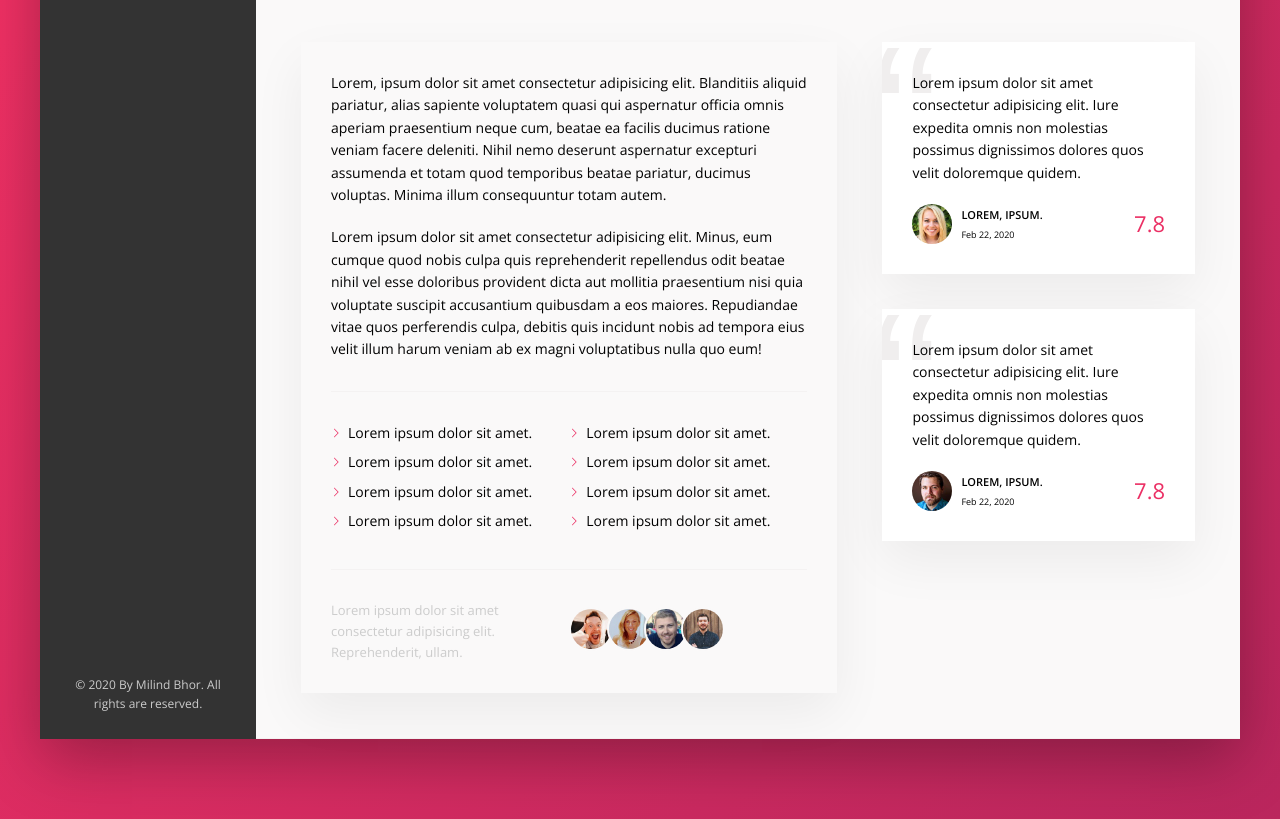
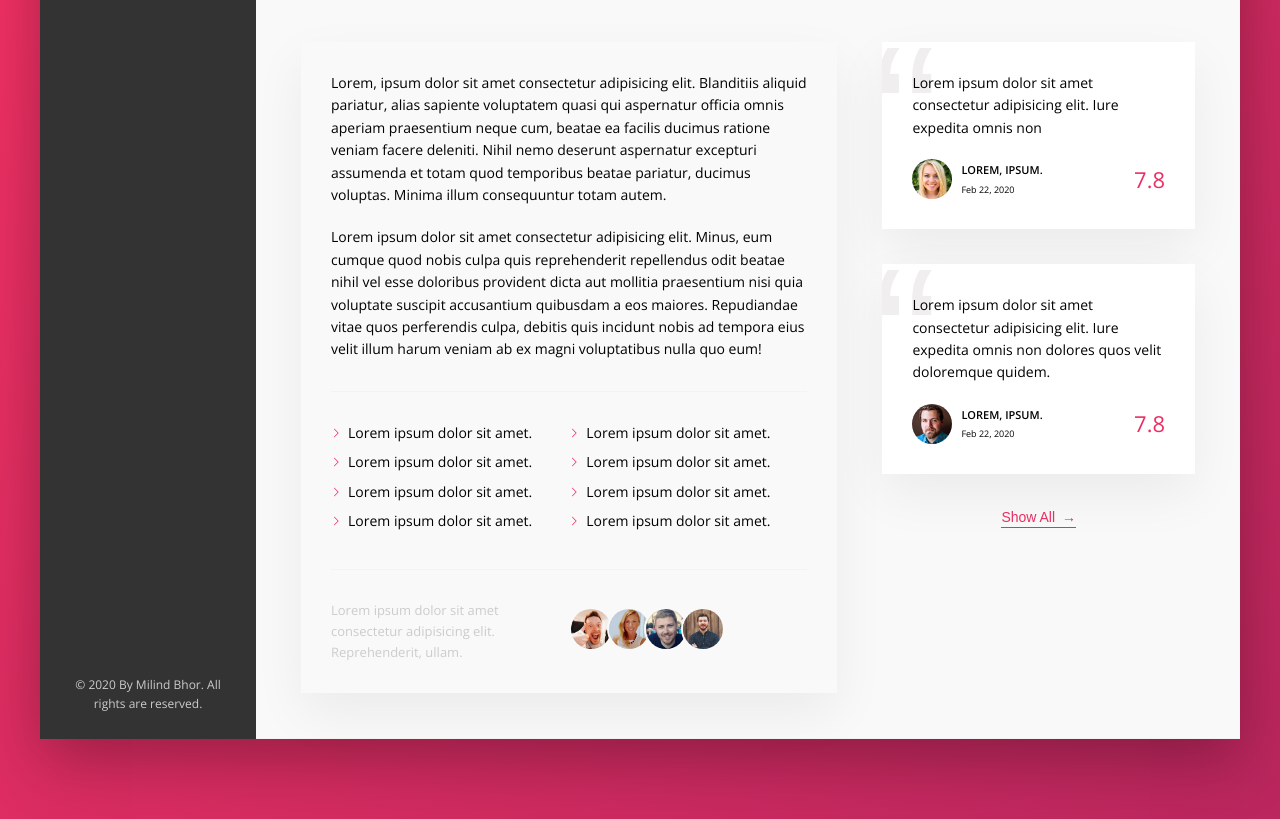
Before and after one commit to bhormilind/AdvancedCSS, a website: page TrilloProject/index.html in a window 1280 px wide. Shown: the part 620-1439 px from the top of the page. Drawn offline with nearby package versions, Linux system fonts and the light colour scheme.

Commit message:
Inline Button Animation Added

```diff
--- a/TrilloProject/index.html
+++ b/TrilloProject/index.html
@@ -176,7 +176,7 @@
                     <figure class="user-reviews">
                         <figure class="review">
                             <blockquote class="review__text">Lorem ipsum dolor sit amet consectetur adipisicing elit. Iure expedita omnis non
-                                molestias possimus dignissimos dolores quos velit doloremque quidem.</blockquote>
+                                </blockquote>
 
                             <figurecaption class="review__user">
                                 <img src="./img/user-6.jpg" alt="" class="review__photo">
@@ -190,7 +190,7 @@
 
                         <figure class="review">
                             <blockquote class="review__text">Lorem ipsum dolor sit amet consectetur adipisicing elit. Iure expedita omnis non
-                                molestias possimus dignissimos dolores quos velit doloremque quidem.</blockquote>
+                                 dolores quos velit doloremque quidem.</blockquote>
 
                             <figurecaption class="review__user">
                                 <img src="./img/user-5.jpg" alt="" class="review__photo">
@@ -201,7 +201,13 @@
                                 <div class="review__rating">7.8</div>
                             </figurecaption>
                         </figure>
+
+                        <button class="btn-inline">Show All
+                            <span>&rarr;</span>
+                        </button>
                     </figure>
+
+
                 </div>
             </main>
         </div>
--- a/TrilloProject/sass/_components.scss
+++ b/TrilloProject/sass/_components.scss
@@ -270,6 +270,15 @@
 
   &:hover {
     color: var(--color-grey-dark-1);
+
+    span{
+        margin-left: 8px;
+    }
+  }
+
+  & span {
+      margin-left: 3px;
+      transition: margin-left .2s;
   }
 
   &:focus {
--- a/TrilloProject/sass/_layout.scss
+++ b/TrilloProject/sass/_layout.scss
@@ -42,6 +42,7 @@
   @include bb-section;
 
   font-size: 1.4rem;
+
 }
 
 .description {
@@ -53,4 +54,8 @@
 
 .user-reviews {
   flex: 1;
+
+  display: flex;
+  flex-direction: column;
+  align-items: center;
 }
```
Also changed, not shown: TrilloProject/css/style.css.
